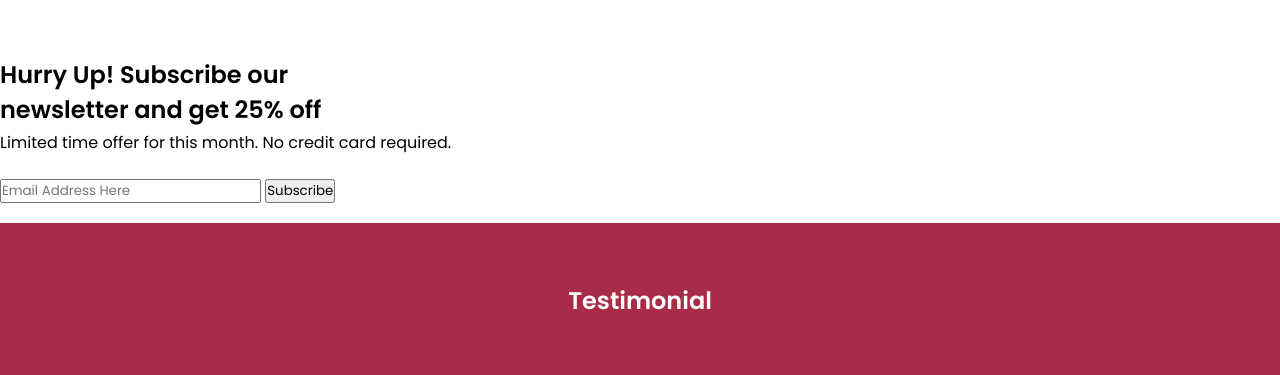
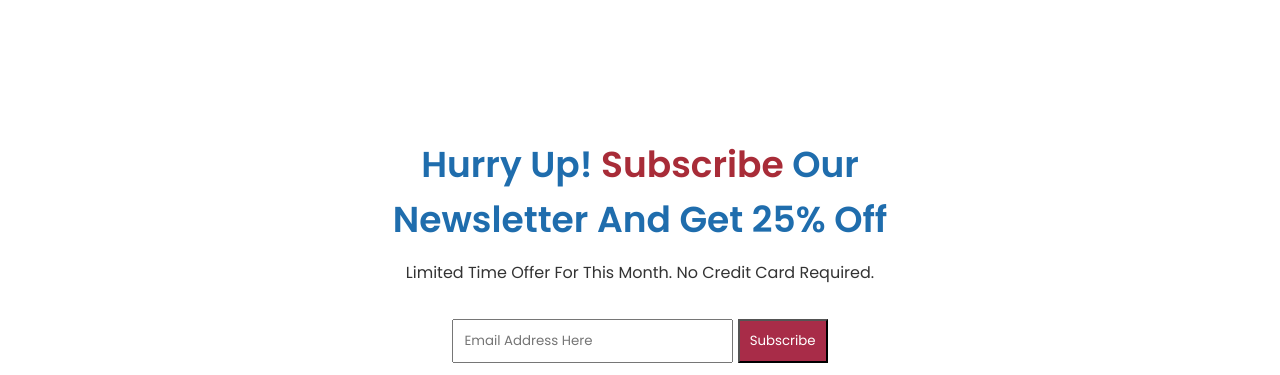
Before and after one commit to ShafqaatCode/FoodUi, a plain HTML site: page index.html in a window 1280 px wide. Shown: the part 4452-4827 px from the top of the page. Drawn offline with nearby package versions, Linux system fonts and the light colour scheme.

Commit message:
Update style.css

```diff
--- a/style.css
+++ b/style.css
@@ -558,3 +558,57 @@ color: #ccc;
     /* border: 2px soid red ; */
     margin-bottom: 60px;
 }
+
+
+.subscribe {
+            display: flex;
+            margin: 80px 0;
+
+            align-items: center;
+            text-transform: capitalize;
+            justify-content: center;
+        }
+
+        .subscribe .sub-content {
+            width: 80%;
+
+        }
+
+        .sub-content h1 {
+            font-size: 36px;
+            text-align: center;
+            font-weight: 800;
+            color: #1f6dad;
+
+        }
+
+        .sub-content span {
+            color: #a82c38;
+        }
+
+        .sub-content p {
+            color: #333333;
+            text-align: center;
+            margin: 10px 0;
+        }
+
+        .sub-content .btn{
+            text-align: center;
+        }
+
+        .sub-content input{
+            padding: 10px;
+            border: 10px soid #ccc;
+        }
+
+        .sub-content button{
+            padding: 10px;
+            background-color: #A82c48;
+            color: white;
+        }
+
+        .sub-content button:hover{
+            background-color: white;
+            border: 2px solid #A82c48;
+            color: #a82c38;
+        }
```
